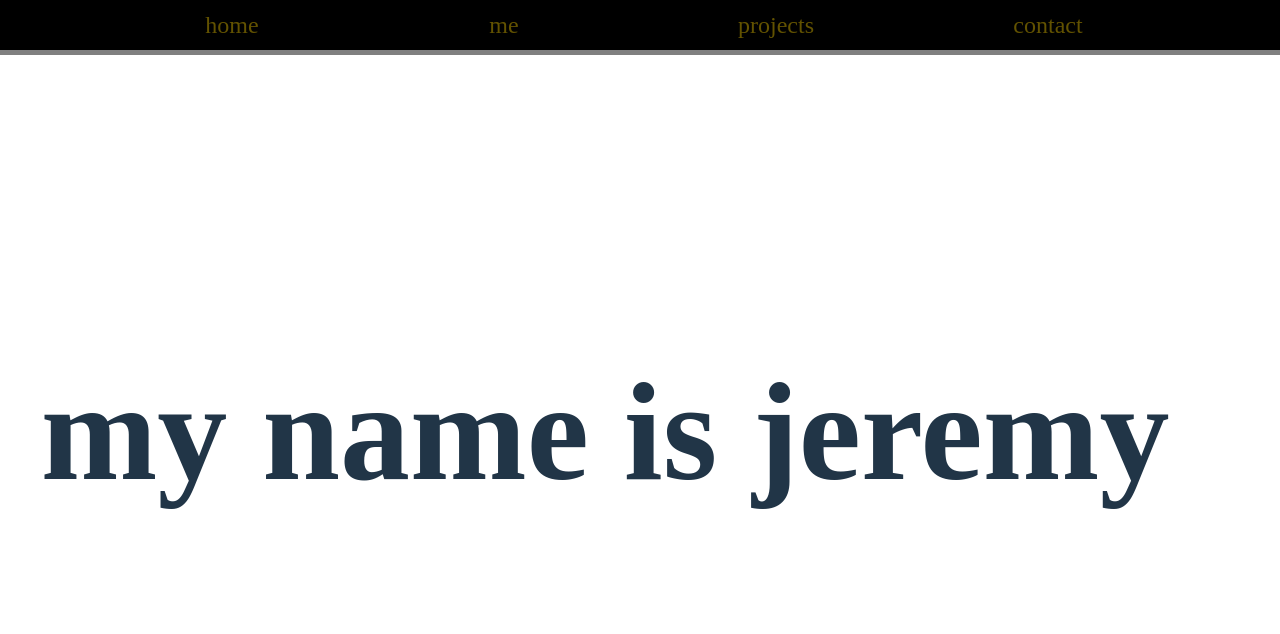
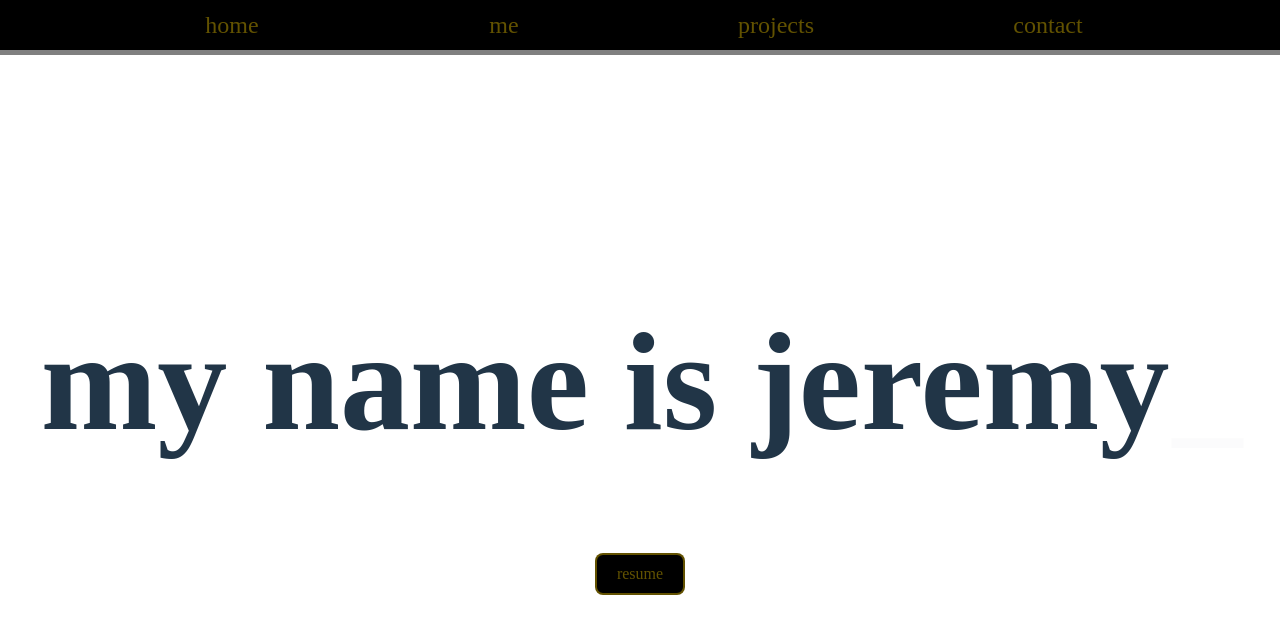
Before and after one commit to jeremypoulin/Website, a React (Vite) app: page / in a window 1280 px wide. Shown: the top 634 px of the page. Built offline with nearby package versions, Linux system fonts and the light colour scheme; a web font is replaced by a local one.

Commit message:
added resume

```diff
--- /dev/null
+++ b/src/components/RButton.tsx
@@ -0,0 +1,29 @@
+import React from "react";
+
+interface Properties {
+    border: string;
+    colour: string;
+    height: string;
+    onClick: () => void;
+    radius: string;
+    width: string;
+    children?: React.ReactNode;
+    bordercolour: string;
+    textcolour: string;
+}
+
+const RButton: React.FC = () => {
+    return(
+    <div style={{ display: "flex", justifyContent: "center", alignItems: "center", }}>
+    <button style={{ borderColor: "rgba(113, 94, 0, 0.87)", background: "#000", borderWidth: "2px", display: "flex", justifyContent: "center", alignItems: "center", padding: "10px 20px", fontSize: "16px" }}>
+      <a
+        href="/JeremyPoulinResumeV5.pdf"
+        download="JeremyPoulinResume.pdf"
+        style={{color: "rgba(113, 94, 0, 0.87)" }}>
+        resume
+      </a>
+    </button>
+    </div>)
+}
+
+export default RButton
--- a/src/pages/about.tsx
+++ b/src/pages/about.tsx
@@ -20,19 +20,11 @@ const About = () => {
             <h2 style={{ textAlign: "center" }}>tech</h2>
             <p style={{padding: "30px", color: "lightgray" }}>Since I was first introduced to the world of computers as a young child marvelling at the magic black boxes that were cell phones,
                 my passion for computer technology has grown exponentially. <br></br>
-                <strong>tech timeline:</strong> <br></br>
-                - Spring 2021: Upon the discovery of FPV drones, I immediately became obsessed with the world of UAVs (Unmanned Aerial Vehicles).
+                Upon the discovery of FPV drones, I immediately became obsessed with the world of UAVs (Unmanned Aerial Vehicles).
                 Unfortunately, the high cost of these devices was a tall barrier that stood in the way of the hobby.
                 To get around this, with the help of YouTube and other online resources, I designed and built a custom FPV drone from components, which took it's maiden flight in December of 2023.
-                - My initial encounter with programming was in 2022, when I discovered a music composition tool named Sonic Pi.
-                Tinkering with this unique application piqued my interest in the world of software development.<br></br>
-                - Spring 2023: I began learning the basics of web development (HTML, CSS) and took multiple online courses in an attempt to build my knowledge base.<br></br>
-                - Summer 2023: Upon stumbling upon some intriguing YouTube tutorials, I began dipping my toes in game development. Eventually, I chose to spend the closing
-                half of the year creating a video game in Java as a gift for a friend, learning as I progressed through the development.
-                I also built a small hardware console for the game from a Raspberry Pi, a screen, and other components. <br></br>
-                - Summer 2024: Upon meeting an English major from another university, my perspective on video games was abruptly reinvented.
-                This resulted in the beginning of one of my current projects: a collaborative game project named QIR.
-                - January 2025: Recently, I have began dipping my toes into web/app development with React, and am currently in the design phases of a collaborative social media app project.
+                My initial encounter with programming was in 2022, when I discovered a music composition tool named Sonic Pi.
+                Tinkering with this unique application piqued my interest in the world of software development. This newfound interest formed a base for what you see in the "projects" section.
                 </p>
             <h2 style={{ textAlign: "center" }}>sports</h2>
             <p style={{padding: "30px", color: "lightgray" }}>As a lifelong athlete, sport has always played a significant role in my everyday life. Though training is as fun as a hobby to me,
--- a/src/pages/contact.tsx
+++ b/src/pages/contact.tsx
@@ -16,11 +16,9 @@ const Contact = () => {
             delaySpeed={1000}
           />
         </h1>
-        <h2 style={{textAlign: "center", marginBottom: "10px"}}>links</h2>
-        <p style={{textAlign: "center", marginTop: "10px"}}>
-            GitHub: github/com/jeremypoulin <br></br>
-            LinkedIn: linkedin.com/in/jeremy-poulin-725938278
-        </p>
+        <h2 style={{textAlign: "center", marginBottom: "1px"}}>links</h2>
+        <p style={{textAlign: "center", marginTop: "1px"}}><a href="https://github.com/jeremypoulin" style={{color: "rgba(112, 0, 65, 0.87)"}}>GitHub</a><br></br>
+        <a href="https://www.linkedin.com/in/jeremy-poulin-725938278" style={{color: "rgba(112, 0, 65, 0.87)"}}>LinkedIn</a></p>
         <Form/>
         </div>
     )
--- a/src/pages/home.tsx
+++ b/src/pages/home.tsx
@@ -1,8 +1,10 @@
 import React from "react";
 import TypeWriter from "../components/Typewriter";
+import RButton from "../components/RButton";
 
 const Home = () => {
-    return (<h1 style={{ display: "flex",justifyContent: "center", height: "100vh", marginTop: "300px", fontSize: "140px"}}>
+    return (<div className="centre-container">
+        <h1 style={{textAlign: "center", marginTop: "250px", fontSize: "140px"}}>
         <TypeWriter
             words={["hi!", "my name is jeremy"]}
             cursor
@@ -11,7 +13,9 @@ const Home = () => {
             deleteSpeed={50}
             delaySpeed={1000}
           />
-    </h1>)
+    </h1>
+    <RButton></RButton>
+    </div>)
 }
 
 export default Home;
```
Also changed, not shown: 1 other file (tests, documents, lock files or other folders).
